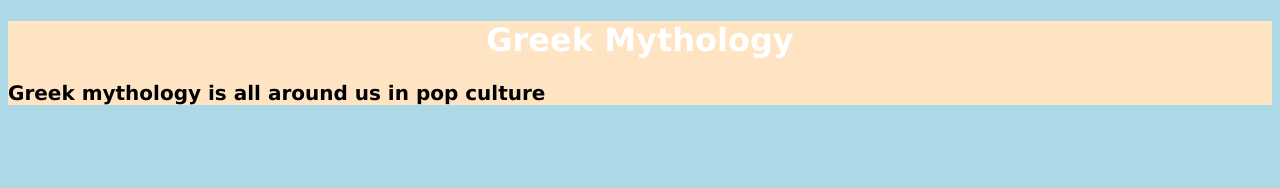
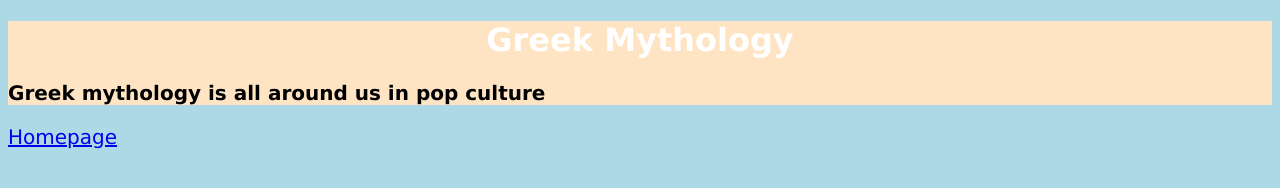
Before and after one commit to jdmar3-comp426/a01-aasmanj, a website: page greek.html in a window 1280 px wide. Drawn offline with Linux system fonts and the light colour scheme.

Commit message:
added link back to homepage on all pages

```diff
--- a/greek.html
+++ b/greek.html
@@ -11,5 +11,9 @@
 			<h1>Greek Mythology</h1>
 			<p><strong>Greek mythology is all around us in pop culture</strong></p>
 		</div>
+
 	</body>
+	<footer>
+		<p><a href="index.html">Homepage</a></p>
+	</footer>
 </html>
```
Also changed, not shown: hawaiian.html (+3 -0 lines), roman.html (+3 -0 lines).
